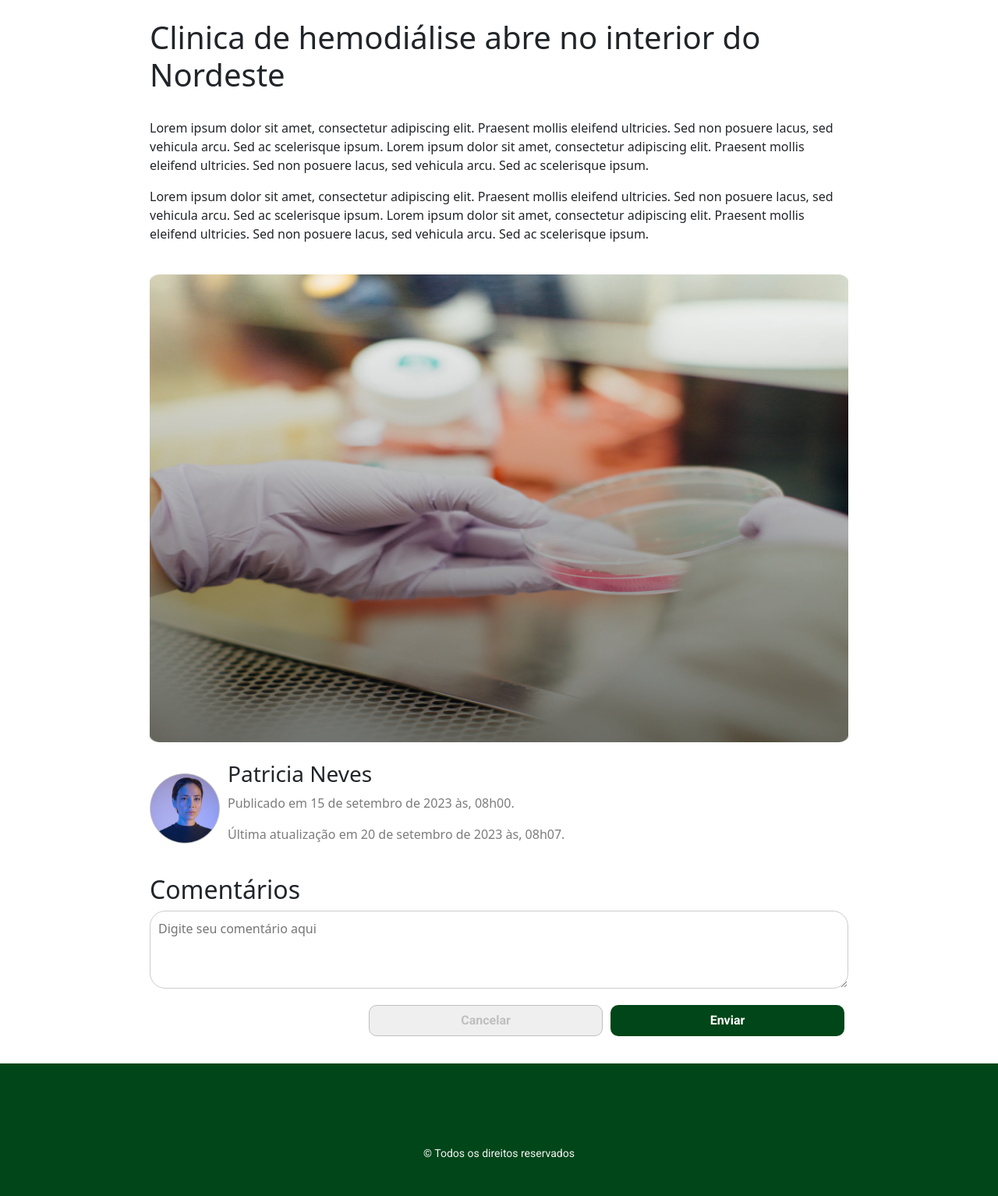
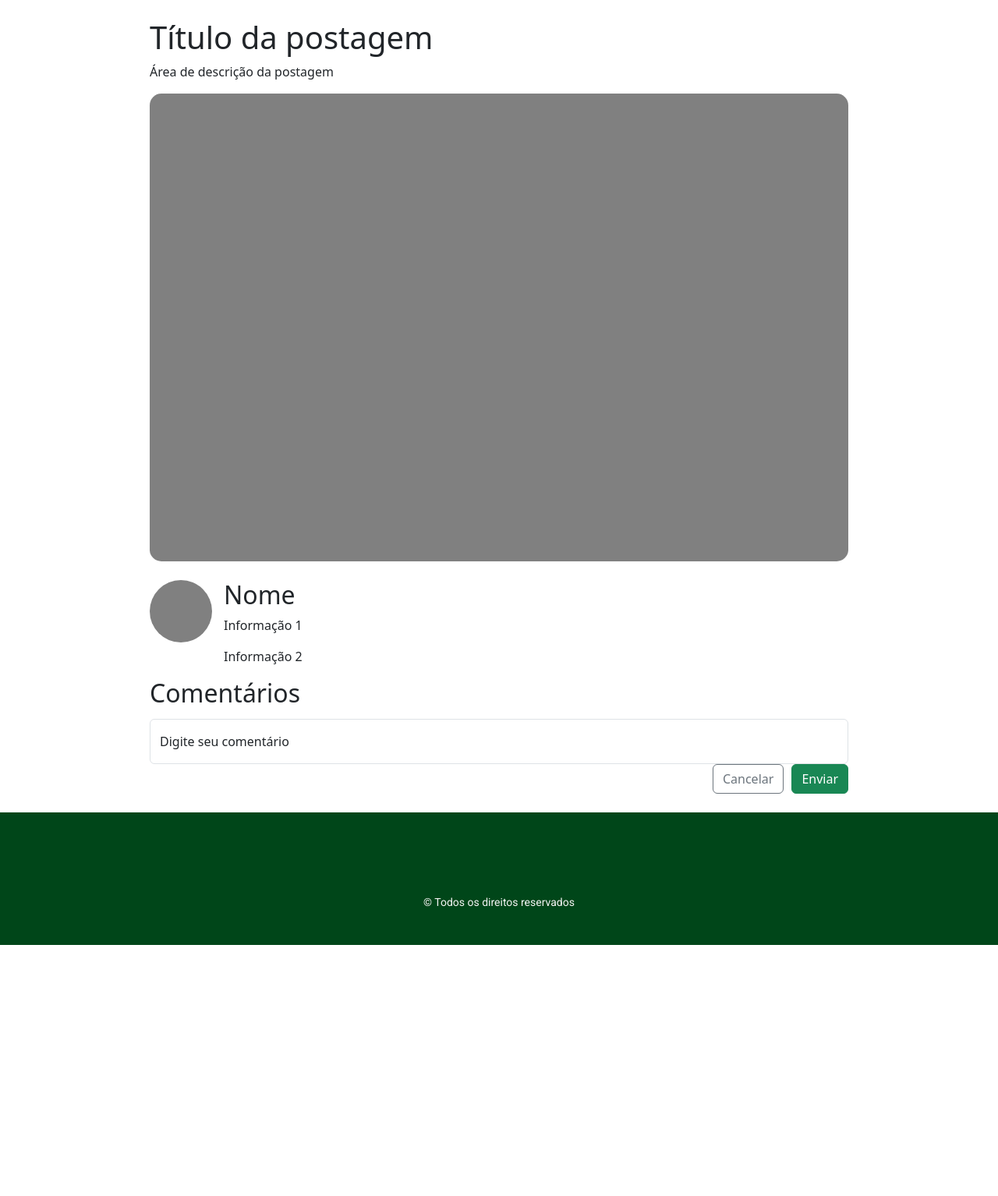
Before and after one commit to Daiene/Pixels, a Flask app: page /postagem in a window 1280 px wide. Shown: the part 56-1590 px from the top of the page at 78% size. After the commit the page ends 1268 px from the top, so only its background shows below. Run offline with Flask 3, Linux system fonts and the light colour scheme.

Commit message:
Postagem.html refeito inteiramente no bootstrap

```diff
--- a/src/static/style/style_postagem.css
+++ b/src/static/style/style_postagem.css
@@ -7,41 +7,38 @@ main{
 .capa_img{
     width: 100%;
     height: 600px;
-}
-.user_post {
-    display: flex; /* Torna os elementos filhos em um layout flexível */
-    align-items: center; /* Alinha verticalmente ao centro */
+    border-radius: 15px;
 }
 
-.user_post img {
-    width: 90px;
-    height: 90px;
-    margin-right: 10px; /* Espaço à direita da imagem */
+.flex-main{
+    display: flex;
+    flex-direction: column;
+    flex-wrap: wrap;
 }
 
-textarea {
-    width: 100%;
-    height: 100px;
-    padding: 10px;
-    margin-bottom: 10px;
-    border: 1px solid #ccc;
-    border-radius: 20px;
+.flex-comment{
+    display: flex;
+    flex-direction: column;
 }
-.botao{
+
+.flex-dados{
     display: flex;
-    flex-direction: row-reverse;
-    margin-bottom: 30px;
+    gap: 15px;
 }
-button{
-    font-family: 'Roboto', sans-serif;
-    font-weight: 700;
-    border-radius: 10px;
-    margin: 5px;
+
+.flex-commentbox{
     display: flex;
-    width: 300px;
-    height: 40px;
-    padding: 10px 30px;
-    justify-content: center;
-    align-items: center;
+    flex-direction: column;
+    gap: 5px;
+}
+
+.flex-buttons{
+    display: flex;
+    justify-content: right;
+    flex: 1;
     gap: 10px;
 }
+
+textarea{
+    resize: none;
+}
--- a/src/templates/postagem.html
+++ b/src/templates/postagem.html
@@ -5,34 +5,43 @@
 />
 {% endblock %} {% block content %}
     <main>
-      <h1>Clinica de hemodiálise abre no interior do Nordeste</h1>
-      <br>
-      <p>Lorem ipsum dolor sit amet, consectetur adipiscing elit. Praesent mollis eleifend ultricies. Sed non posuere lacus, sed vehicula arcu. Sed ac scelerisque ipsum. Lorem ipsum dolor sit amet, consectetur adipiscing elit. Praesent mollis eleifend ultricies. Sed non posuere lacus, sed vehicula arcu. Sed ac scelerisque ipsum.</p>
-      <p>Lorem ipsum dolor sit amet, consectetur adipiscing elit. Praesent mollis eleifend ultricies. Sed non posuere lacus, sed vehicula arcu. Sed ac scelerisque ipsum. Lorem ipsum dolor sit amet, consectetur adipiscing elit. Praesent mollis eleifend ultricies. Sed non posuere lacus, sed vehicula arcu. Sed ac scelerisque ipsum.</p>
-      <br>
+      <div class="flex-main">
+      <div><h1>Título da postagem</h1></div>
+      <div><p>Área de descrição da postagem</p></div>
       <div class="capa">
-        <img src="../static/img/postagem.png" class="capa_img" alt="capa">
+        <img src="../static/img/gray.png" class="capa_img" alt="capa">
+      </div>
+      <div class="flex-comment">
+        <br>
+        <div class="flex-dados">
+          <div>
+            <img src="../static/img/gray.png" style="width: 5rem; border-radius: 50px;">
+          </div>
+          <div>
+            <h2>Nome</h2>
+            <p>Informação 1</p>
+            <p>Informação 2</p>
+          </div>
+        </div>
+      </div>
+      <div class="flex-commentbox">
+        <div><h2>Comentários</h2></div>
+        <div>
+          <div class="form-floating">
+            <textarea class="form-control" placeholder="Leave a comment here" id="floatingTextarea"></textarea>
+            <label for="floatingTextarea">Digite seu comentário</label>
+          </div>
+          <div class="flex-buttons">
+            <div>
+              <button class="btn btn-outline-secondary" type="button">Cancelar</button>
+            </div>
+            <div>
+              <button class="btn btn-success" type="button">Enviar</button>
+            </div>
+          </div>
+        </div>
+      </div>
       </div>
       <br>
-      <div class="user_post">
-        <img src="../static/img/foto_de_perfil.png" alt="foto_de_perfil">
-        <div class="descricao">
-          <h3>Patricia Neves</h3>
-          <p style="color: #7C7C7C;">Publicado em 15 de setembro de 2023 às, 08h00.</p>
-          <p style="color: #7C7C7C;">Última atualização em 20 de setembro de 2023 às, 08h07.</p>
-        </div>
-        </div>
-        <br>
-      <div class="comentario">
-        <h2>Comentários</h2>
-        <form action="#" method="post">
-          <textarea name="comentario" placeholder="Digite seu comentário aqui"></textarea>
-      <br>
-      </div>
-      <div class="botao">
-        <button  style="background-color: #004618; color: white;">Enviar</button>
-        <button style="border: 1px solid var(--Borda, #BFBFBF); color: #BFBFBF;">Cancelar</button>
-      </div>
-
     </main>
   {% endblock %}
```
